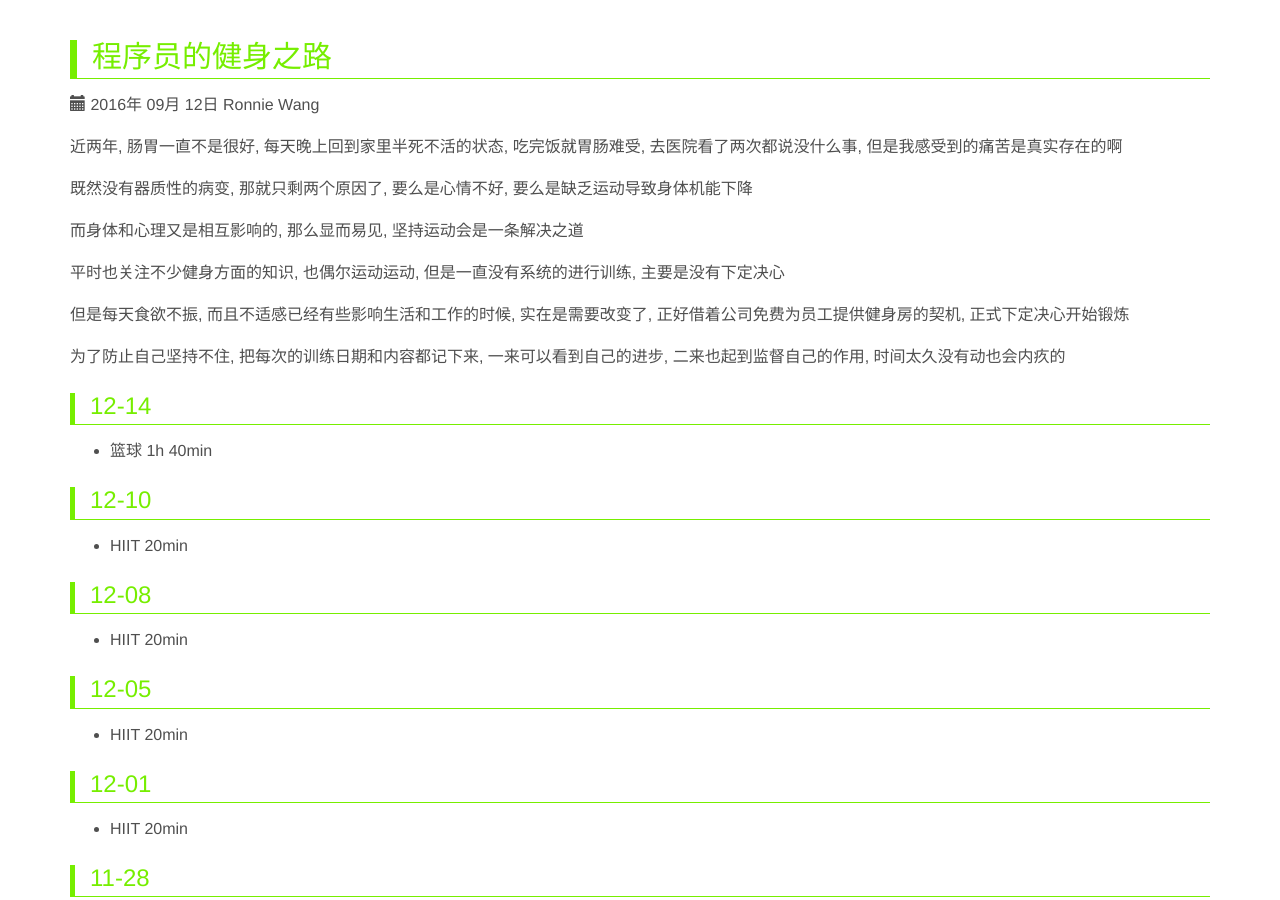
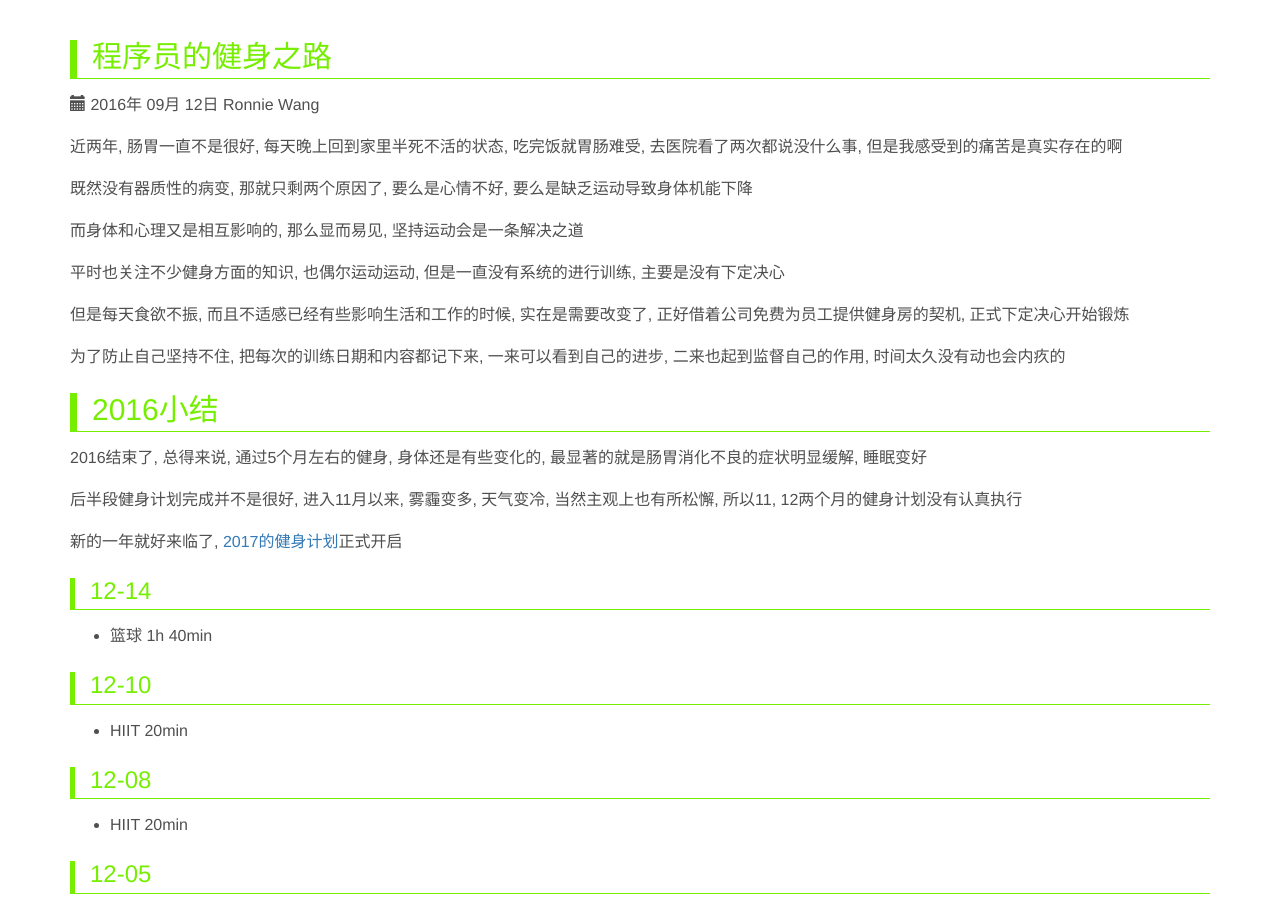
Before and after one commit to ronniewang/ronniewang.github.io, a Jekyll site: the page built from _posts/2016-09-12-body-building.md, in a window 1280 px wide and 900 px high. Built offline with Jekyll 4.4.1, drawn with Linux system fonts in a browser that asks for light colours.

Commit message:
2106 summary

```diff
--- a/_posts/2016-09-12-body-building.md
+++ b/_posts/2016-09-12-body-building.md
@@ -19,6 +19,14 @@ description: 运动是永恒的话题, 人人都知道运动的重要性, 但是
 但是每天食欲不振, 而且不适感已经有些影响生活和工作的时候, 实在是需要改变了, 正好借着公司免费为员工提供健身房的契机, 正式下定决心开始锻炼
 
 为了防止自己坚持不住, 把每次的训练日期和内容都记下来, 一来可以看到自己的进步, 二来也起到监督自己的作用, 时间太久没有动也会内疚的
+
+## 2016小结
+
+2016结束了, 总得来说, 通过5个月左右的健身, 身体还是有些变化的, 最显著的就是肠胃消化不良的症状明显缓解, 睡眠变好
+
+后半段健身计划完成并不是很好, 进入11月以来, 雾霾变多, 天气变冷, 当然主观上也有所松懈, 所以11, 12两个月的健身计划没有认真执行
+
+新的一年就好来临了, [2017的健身计划](https://ronniewang.github.io/body-building/2017/02/02/2017%E5%81%A5%E8%BA%AB%E8%AE%B0%E5%BD%95.html)正式开启
 
 ### 12-14
 
```
Also changed, not shown: _posts/2016-09-29-information-safety.md (deleted, +0 -7 lines), _posts/20161007-social-cognition.md (renamed from _posts/2016-10-07-social-cognition.md), _posts/20161110-tong-wang-cai-fu-zi-you-zhi-lu.md (renamed from _posts/2016-11-10-tong-wang-cai-fu-zi-you-zhi-lu.md).
